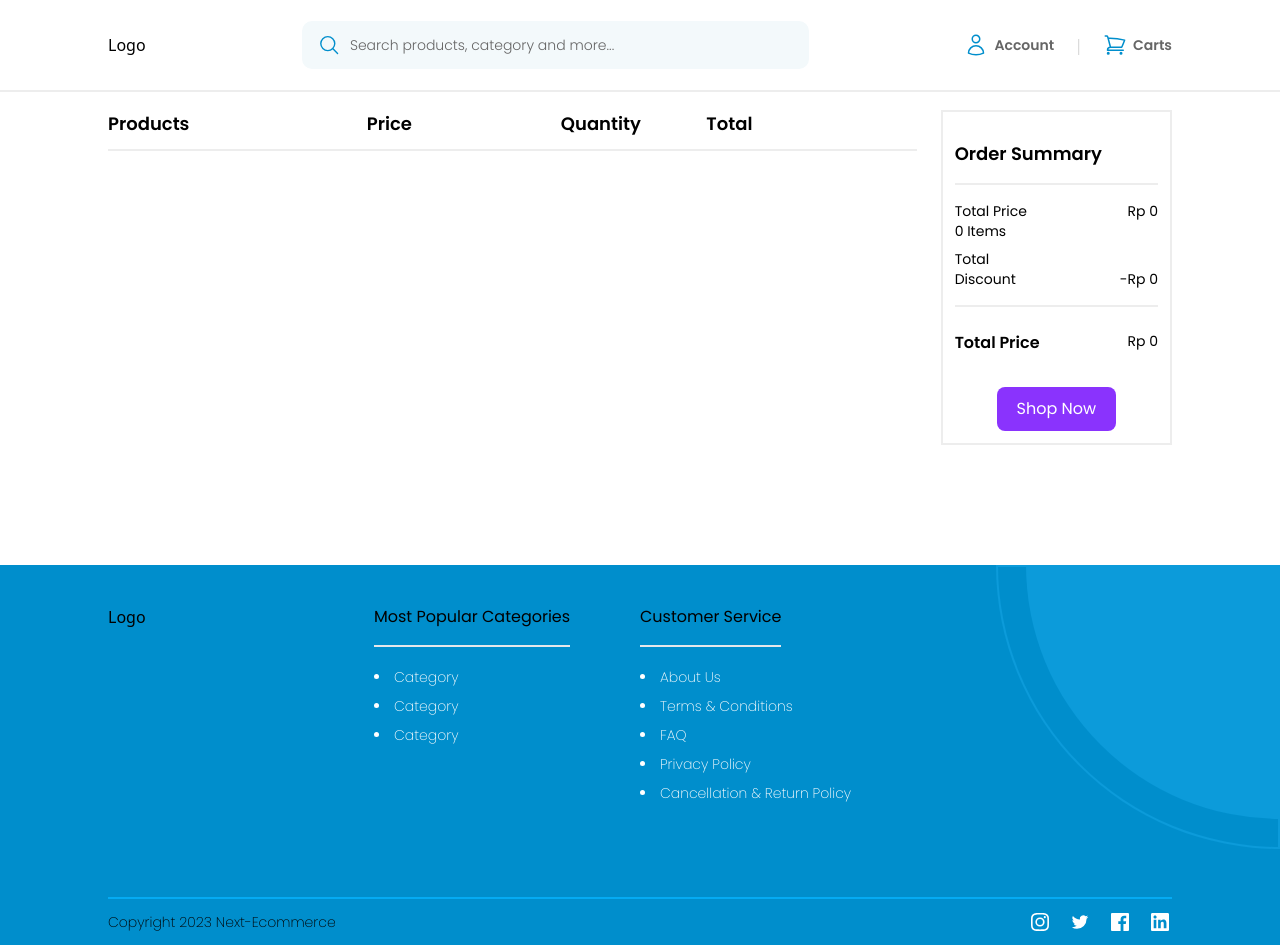
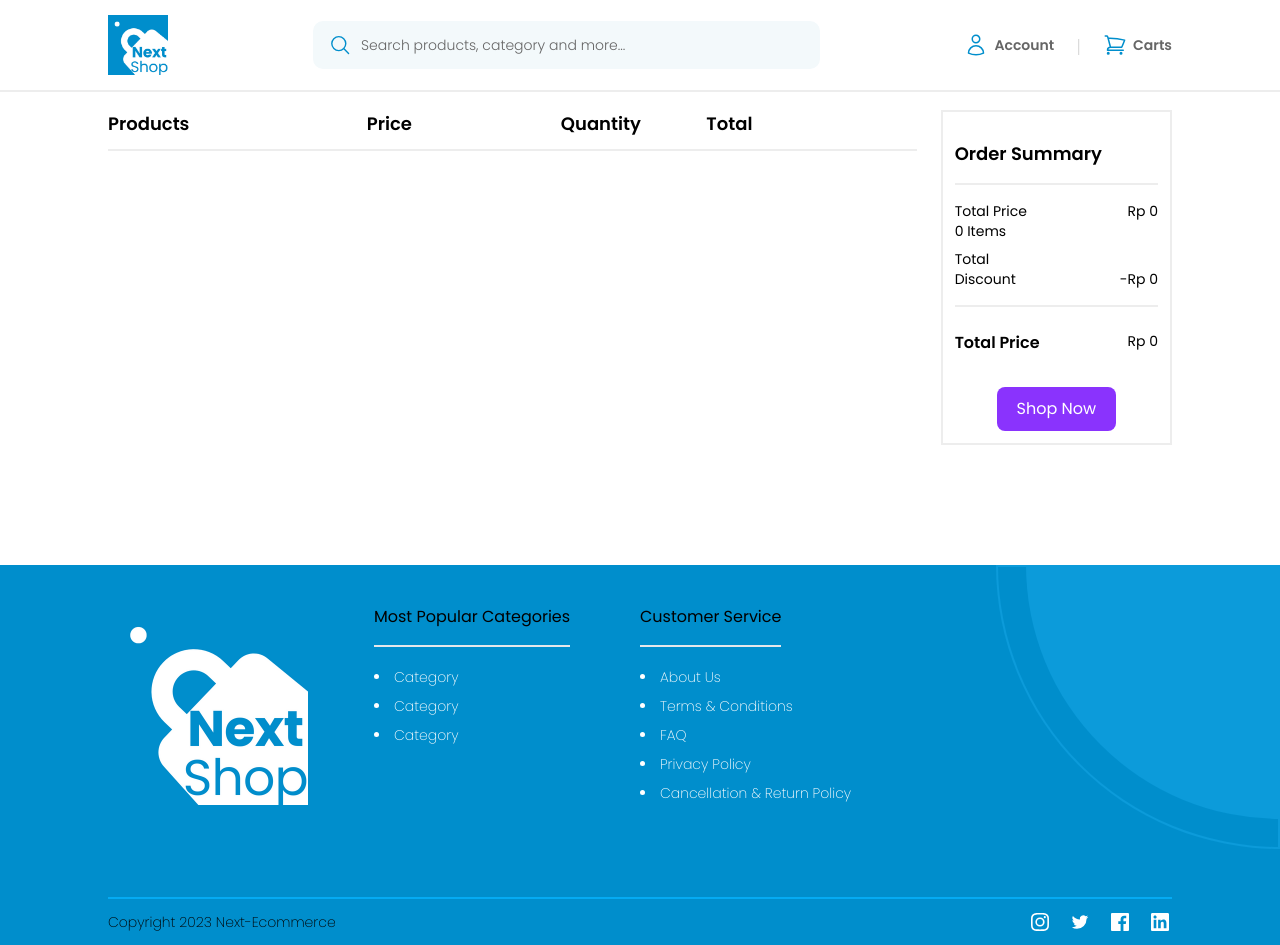
Before and after one commit to januard064/ecommerce-next, a Next.js app: page /shopping-cart in a window 1280 px wide. Built offline with nearby package versions, Linux system fonts and the light colour scheme.

Commit message:
add  icon and metadata part 1

```diff
--- a/components/footer/footer.js
+++ b/components/footer/footer.js
@@ -1,8 +1,12 @@
+import Image from "next/image"
+
 import Layout from "../Layout/layout"
 import InstagramLogo from "../icons/instagram-logo"
 import TwitterLogo from "../icons/twitter-logo"
 import LinkedInLogo from "../icons/linkedIn-logo"
 import FacebookLogo from "../icons/facebook-logo"
+
+import Logo400px from "../../public/images/logo/next-commerce-logo-400pixel.png"
 
 // import const
 import { FONT_FAMILY } from "@/Consants/FontFamily"
@@ -103,7 +107,12 @@ const Footer = () => {
                     <div className="h-[380px] relative">
                         <div className="flex py-[40px] w-9/12 relative">
                             <div className="w-1/3">
-                                Logo
+                                <div className="w-[200px] h-[200px]">
+                                    <Image src={Logo400px} alt="logo" style={{
+                                        width: '100%',
+                                        height: '100%',
+                                    }} width={300} height={300} />
+                                </div>
                             </div>
                             <div className="w-1/3">
                                 <List menu={mostPopularList} />
--- a/components/navbar/navbar.js
+++ b/components/navbar/navbar.js
@@ -1,9 +1,13 @@
 import { useRouter } from "next/router"
+import Image from "next/image"
+
 import { ROUTER_CONST } from "@/Consants/RouterConst"
 
 import SearchBar from "./search-bar"
 import NavbarMenu from "./navbar-menu"
 import Layout from "../Layout/layout"
+
+import Logo400px from "../../public/images/logo/next-commerce-logo-400pixel.png"
 
 
 const Navbar = () => {
@@ -18,7 +22,12 @@ const Navbar = () => {
         <div className="bg-[#FFFFFF] z-10 border-b-2 border-[#EDEDED] fixed top-0 w-full">
             <Layout>
                 <div className="flex sm:justify-between h-[90px] items-center">
-                    <div className="text-black cursor-pointer" onClick={goToHome}>Logo</div>
+                    <div className="text-black cursor-pointer h-[60px]" onClick={goToHome}>
+                        <Image src={Logo400px} alt="logo" style={{
+                            width: '100%',
+                            height: '100%',
+                        }} width={150} height={150} />
+                    </div>
                     <div className="">
                         <SearchBar />
                     </div>
--- a/pages/_app.js
+++ b/pages/_app.js
@@ -4,11 +4,19 @@ import Layout from '@/components/Layout/layout'
 import Navbar from '@/components/navbar/navbar'
 import Footer from '@/components/footer/footer'
 
+import Head from 'next/head'
+
 import { ShoppingContextProvider } from '@/store/shopping-context'
 
 export default function App({ Component, pageProps }) {
   return (
     <>
+      <Head>
+        <title>Next Commerce</title>
+        <link rel="icon" href="/next-commerce-logo.ico" sizes="any" />
+        <meta name="description" content="Submit message and send your contact" />
+      </Head>
+
       <ShoppingContextProvider>
         <Navbar />
         <Layout isBody={true}>
--- a/pages/index.js
+++ b/pages/index.js
@@ -6,6 +6,8 @@ import FeaturedProductSection from '@/components/home-page-section/featured-prod
 import CategoryProductSection from '@/components/home-page-section/category-product-section'
 import { getFeaturedProducts, getProducts, getCategoryProducts } from '@/api-helpers/api-utils'
 import { convertCategories } from '@/api-helpers/api-format-utils'
+
+import Head from 'next/head'
 
 const inter = Inter({ subsets: ['latin'] })
 
@@ -25,6 +27,9 @@ export default function Home(props) {
 
   return (
     <>
+      <Head>
+        <meta name="description" content="Submit message and send your contact" />
+      </Head>
       <CarouselComponent />
 
       <FeaturedProductSection featuredProducts={featuredProducts} goToProductsPage={goToProductsPage} />
```
Also changed, not shown: public/images/logo/next-commerce-logo-400pixel.png (added), 1 other file (tests, documents, lock files or other folders).
